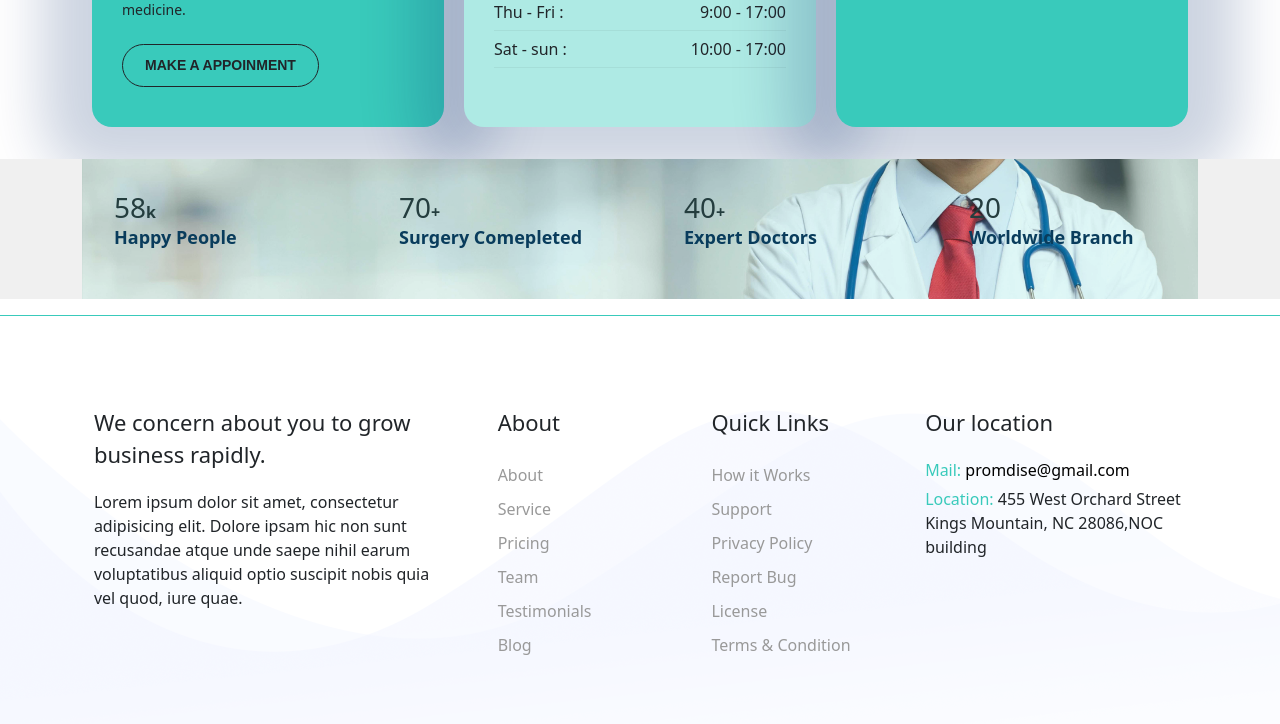
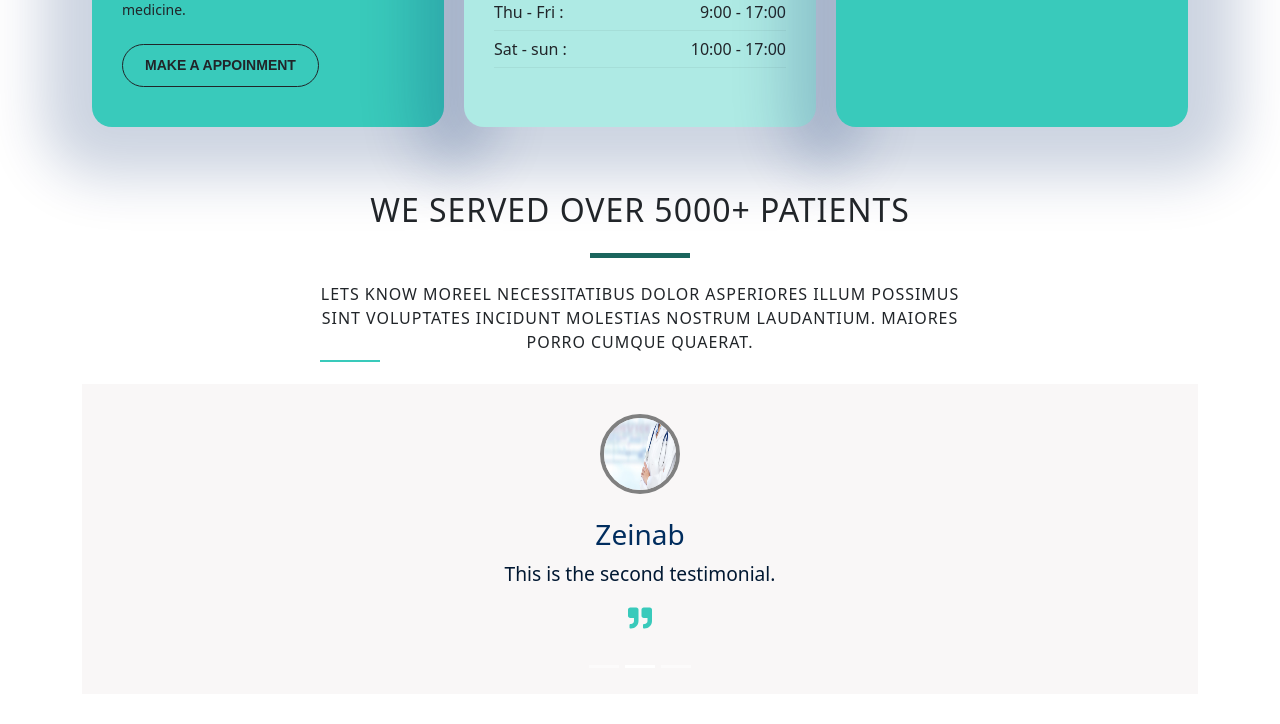
Before and after one commit to mohamadmohssen/childTherapy, a React (Vite) app: page / in a window 1280 px wide. Shown: the part 750-1474 px from the top of the page. Built offline with nearby package versions, Linux system fonts and the light colour scheme.

Commit message:
adding testimonials and some home page editing

```diff
--- a/package.json
+++ b/package.json
@@ -15,6 +15,7 @@
     "@fortawesome/react-fontawesome": "^0.2.0",
     "bootstrap": "^5.3.3",
     "react": "^18.2.0",
+    "react-bootstrap": "^2.10.2",
     "react-dom": "^18.2.0",
     "react-icons": "^5.2.0",
     "react-router-dom": "^6.23.0"
--- a/src/Components/Home.jsx
+++ b/src/Components/Home.jsx
@@ -4,12 +4,14 @@ import Header from "/src/Parts/Header";
 import Navbar from "/src/Parts/Navbar";
 import BarAutoIncrement from "../Parts/BarAutoIncrement";
 import Footer from "../Parts/Footer";
+import Testimonial from "../Parts/Testimonial";
 
 const Home = () => {
   return (
     <>
       <Navbar />
       <Header />
+      <Testimonial />
       <BarAutoIncrement />
       <Navbar />
       <Footer />
--- a/src/Parts/BarAutoIncrement.jsx
+++ b/src/Parts/BarAutoIncrement.jsx
@@ -51,22 +51,28 @@ const BarAutoIncrement = () => {
       <div className="container">
         <div className="cta position-relative">
           <div className="row">
-            <div className="col-lg-3 col-md-6 col-sm-6">
+            <div className="col-lg-4 col-md-6 col-sm-6">
               <div className="counter-stat">
                 <strong>
                   <i className="icofont-doctor"></i>
-                  <span className="h3 counter " data-count="58">
+                  <span
+                    className="h3 counter txt-inside-counter"
+                    data-count="58"
+                  >
                     0
                   </span>
                   k<p className="txt-inside-counter">Happy People</p>
                 </strong>
               </div>
             </div>
-            <div className="col-lg-3 col-md-6 col-sm-6">
+            <div className="col-lg-4 col-md-6 col-sm-6">
               <div className="counter-stat">
                 <strong>
                   <i className="icofont-flag"></i>
-                  <span className="h3 counter" data-count="70">
+                  <span
+                    className="h3 counter txt-inside-counter"
+                    data-count="70"
+                  >
                     0
                   </span>
                   +<p className="txt-inside-counter">Surgery Comepleted</p>
@@ -74,25 +80,14 @@ const BarAutoIncrement = () => {
               </div>
             </div>
 
-            <div className="col-lg-3 col-md-6 col-sm-6">
+            <div className="col-lg-4 col-md-12 col-sm-12">
               <div className="counter-stat">
                 <strong>
                   <i className="icofont-badge"></i>
-                  <span class="h3 counter" data-count="40">
+                  <span class="h3 counter txt-inside-counter" data-count="40">
                     0
                   </span>
                   +<p className="txt-inside-counter">Expert Doctors</p>
-                </strong>
-              </div>
-            </div>
-            <div className="col-lg-3 col-md-6 col-sm-6">
-              <div className="counter-stat">
-                <strong>
-                  <i className="icofont-globe"></i>
-                  <span className="h3 counter" data-count="20">
-                    0
-                  </span>
-                  <p className="txt-inside-counter">Worldwide Branch</p>
                 </strong>
               </div>
             </div>
--- /dev/null
+++ b/src/Parts/Testimonial.jsx
@@ -0,0 +1,80 @@
+import "bootstrap/dist/css/bootstrap.min.css";
+import "bootstrap/dist/js/bootstrap.bundle.min";
+import React, { useState, useEffect } from "react";
+import { Carousel } from "react-bootstrap";
+import "../css/testimonial.css";
+import { FaQuoteRight } from "react-icons/fa";
+const Testimonial = () => {
+  const testimonials = [
+    { id: 1, name: "Hussein", message: "This is the first testimonial." },
+    { id: 2, name: "Zeinab", message: "This is the second testimonial." },
+    { id: 3, name: "Ali", message: "This is the Third testimonial." },
+  ];
+
+  const [index, setIndex] = useState(0);
+
+  useEffect(() => {
+    const interval = setInterval(() => {
+      setIndex((prevIndex) =>
+        prevIndex === testimonials.length - 1 ? 0 : prevIndex + 1
+      );
+    }, 10000);
+
+    return () => clearInterval(interval);
+  }, [testimonials]);
+  return (
+    <>
+      <section class=" float-up-animation section testimonial-2 gray-bg">
+        <div class="container">
+          <div class="row justify-content-center">
+            <div class="col-lg-7">
+              <div class="section-title text-center">
+                <h2>We served over 5000+ Patients</h2>
+                <div class="divider mx-auto my-4"></div>
+                <p>
+                  Lets know moreel necessitatibus dolor asperiores illum
+                  possimus sint voluptates incidunt molestias nostrum
+                  laudantium. Maiores porro cumque quaerat.
+                </p>
+              </div>
+            </div>
+          </div>
+        </div>
+
+        <div class="container tetimonial-container">
+          <div class="row align-items-center">
+            <div class=" col-lg-12 testimonial-wrap-2">
+              <Carousel
+                activeIndex={index}
+                onSelect={(selectedIndex, e) => setIndex(selectedIndex)}
+              >
+                {testimonials.map((testimonial) => (
+                  <Carousel.Item key={testimonial.id}>
+                    <div className="testimonial-block style-2 gray-bg">
+                      <div className="testimonial-thumb-title">
+                        <img
+                          src={`./src/images/drimg.jpg`}
+                          alt=""
+                          className="img-fluid-testim"
+                        />
+                        <h3>{testimonial.name}</h3>
+                      </div>
+                      <div className="quote-text">
+                        <p>{testimonial.message}</p>
+                      </div>
+                      <FaQuoteRight
+                        style={{ color: "#39cabb", fontSize: "1.5rem" }}
+                      />
+                    </div>
+                  </Carousel.Item>
+                ))}
+              </Carousel>
+            </div>
+          </div>
+        </div>
+      </section>
+    </>
+  );
+};
+
+export default Testimonial;
--- a/src/css/attachedcards.css
+++ b/src/css/attachedcards.css
@@ -4,13 +4,13 @@
 
 .float-up-animation {
   opacity: 0;
-  transform: translateY(50px); /* Adjust the initial translateY value */
-  transition: opacity 0.5s ease, transform 1s ease; /* Add smooth transition effects */
+  transform: translateY(50px);
+  transition: opacity 0.5s ease, transform 1s ease;
 }
 
 .float-up-animation.visible {
   opacity: 1;
-  transform: translateY(0); /* Reset transform */
+  transform: translateY(0);
 }
 .feature-item {
   flex-basis: 33.33%;
--- a/src/css/barai.css
+++ b/src/css/barai.css
@@ -10,7 +10,7 @@
   top: 0px;
   width: 100%;
   height: 100%;
-  background: rgba(57, 202, 187, 0.14);
+  background: rgba(19, 100, 92, 0.14);
 }
 .mb-30 {
   margin-bottom: 30px;
@@ -18,11 +18,11 @@
 
 .cta-section {
   margin-top: 2rem;
-  background-color: rgb(240, 240, 240);
+  /* background-color: rgb(240, 240, 240); */
 }
 .txt-inside-counter {
-  font-size: large;
-  color: #01244c;
+  font-size: 20px;
+  color: #013c7e;
 }
 .counter-stat {
   padding: 2rem;
--- a/src/css/navbar.css
+++ b/src/css/navbar.css
@@ -1,5 +1,5 @@
 .bgimg {
-  background-image: url("/src/images/homebg.jpg");
+  background-image: url("/src/images/drimg.jpg");
   width: 100%;
   background-repeat: no-repeat;
   background-size: cover;
--- /dev/null
+++ b/src/css/testimonial.css
@@ -0,0 +1,32 @@
+.testimonial-2 {
+  padding-top: 4rem;
+  padding-bottom: 0;
+}
+
+.img-fluid-testim {
+  width: 5rem;
+  height: 5rem;
+  border-radius: 100%;
+  border: 4px solid gray;
+}
+
+.testimonial-block {
+  padding: 30px;
+  text-align: center;
+  background-color: #f9f7f7;
+  padding-bottom: 4rem;
+}
+
+.testimonial-thumb-title h3 {
+  margin-top: 1.5rem;
+  color: #012d5e;
+}
+.carousel-control-prev,
+.carousel-control-next {
+  display: none;
+}
+
+.quote-text p {
+  font-size: larger;
+  color: #011832;
+}
```
Also changed, not shown: src/images/drimg.jpg (added), 1 other file (tests, documents, lock files or other folders).
